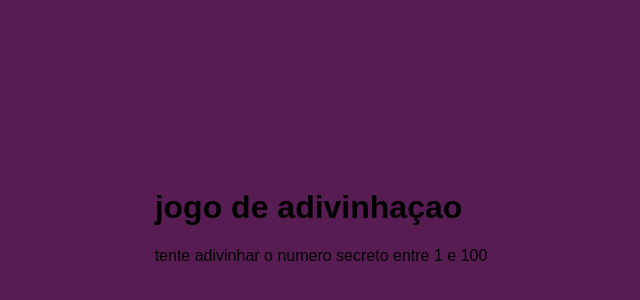
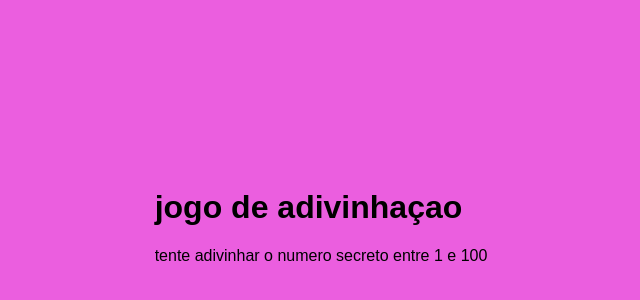
Before and after one commit to arosaalice11-svg/game-adivinhacao-2025, a plain HTML site: page index.html in a window 1280 px wide. Shown: the part 176-476 px from the top of the page, without its empty margins (319-959 px from the left). Drawn offline with Linux system fonts and the light colour scheme.

Commit message:
mudei a cor

```diff
--- a/index.html
+++ b/index.html
@@ -14,7 +14,7 @@
       justify-content: center;
       align-items: center;
       height: 100vh;
-      background-color: #571d52;
+      background-color: #eb5edf;
       margin: 0;
     }
 
```
